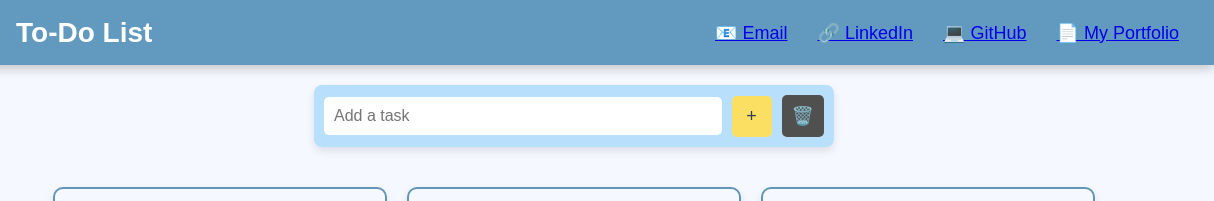
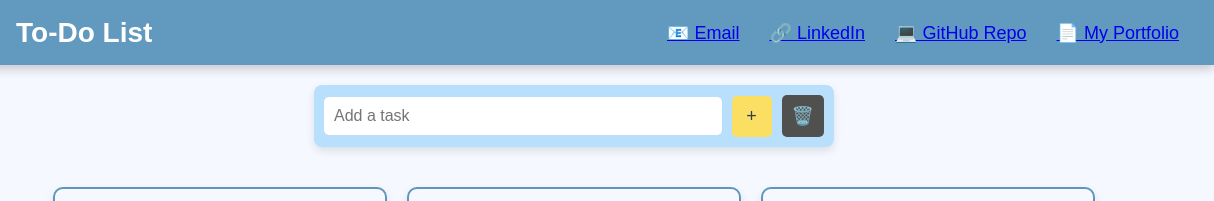
Before and after one commit to khandz0/Todo-App, a plain HTML site: page index.html in a window 1280 px wide. Shown: the top 201 px of the page, 66-1280 px from the left. Drawn offline with Linux system fonts and the light colour scheme.

Commit message:
Link Fix

```diff
--- a/index.html
+++ b/index.html
@@ -15,7 +15,7 @@
         <div class="contact-section">
             <a href="mailto:kieuth24@gmail.com">📧 Email</a>
             <a href="https://www.linkedin.com/in/thienkhangkieu2606">🔗 LinkedIn</a>
-            <a href="https://github.com/khandz0">💻 GitHub</a>
+            <a href="https://github.com/khandz0/Todo-App">💻 GitHub Repo</a>
             <a href="https://khandz0.github.io/Portfolio/">📄 My Portfolio</a>
         </div>
     </header>
```
